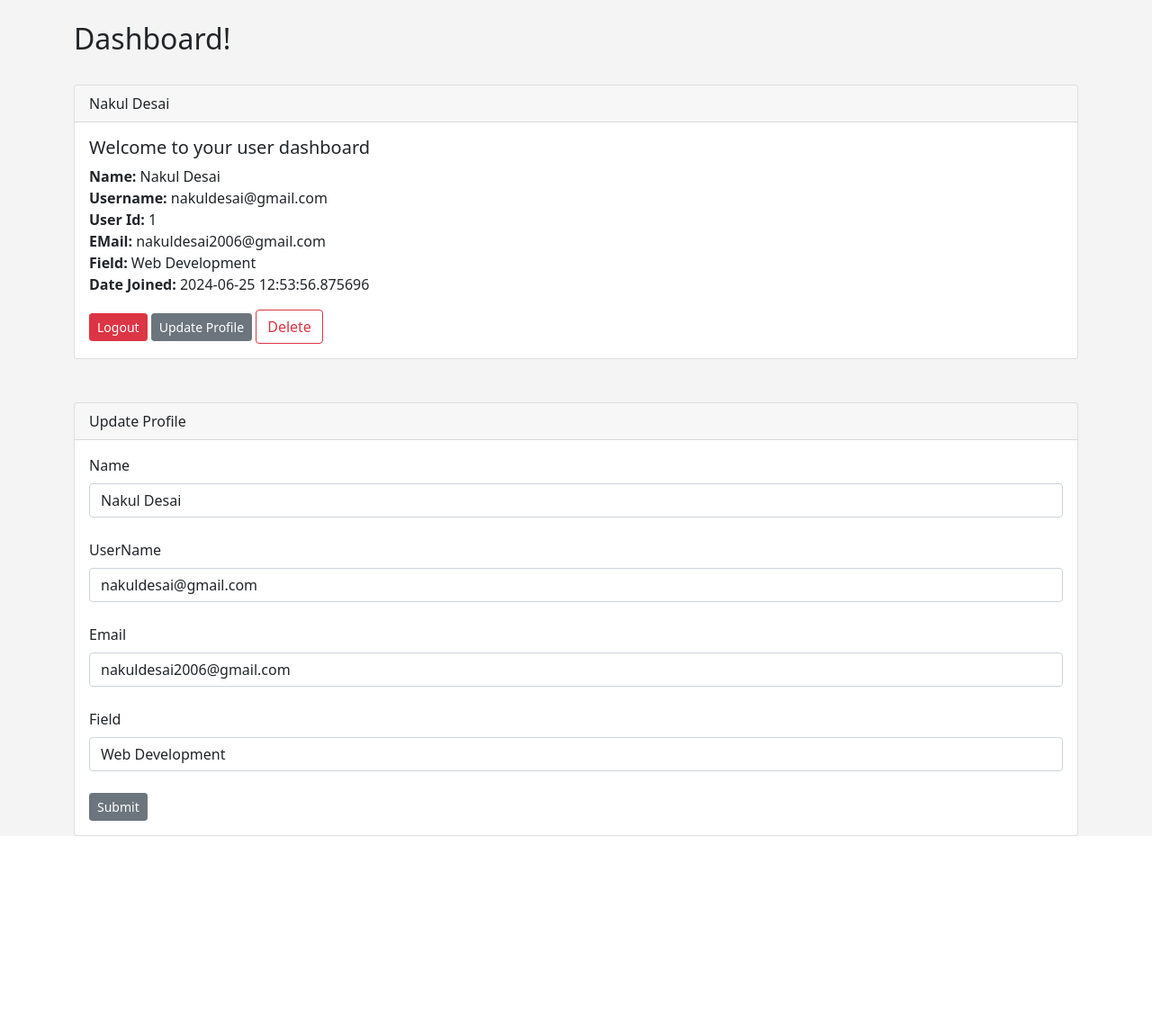
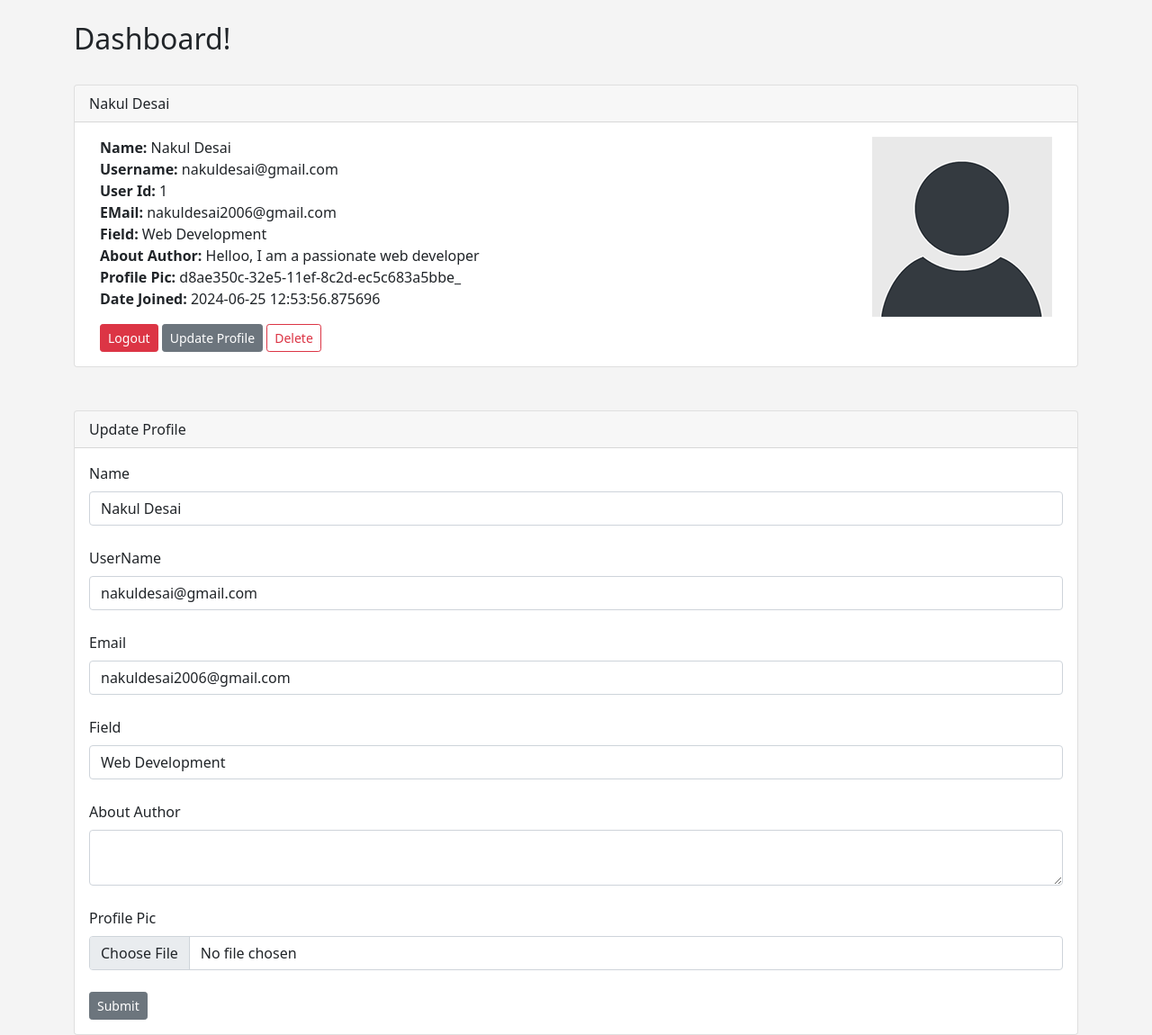
Before and after one commit to bravetiger01/flasker, a Flask app: page /dashboard in a window 1280 px wide. Shown: the part 56-1206 px from the top of the page at 90% size. Before the commit the page ends 985 px from the top, so only its background shows below. Run offline with Flask 3, Linux system fonts and the light colour scheme; a user stored in the database is signed in; some libraries are stand-ins or nearby versions.

Commit message:
profilepichalf

```diff
--- a/app.py
+++ b/app.py
@@ -3,6 +3,10 @@ from datetime import datetime
 from flask_sqlalchemy import SQLAlchemy
 from flask_migrate import Migrate
 from werkzeug.security import generate_password_hash, check_password_hash
+from werkzeug.utils import secure_filename
+
+import uuid as uuid
+import os
 
 from flask_login import UserMixin, login_user, LoginManager,login_required, logout_user, current_user
 
@@ -12,6 +16,9 @@ from flask_ckeditor import CKEditor
 
 # Create a Flask Instance
 app = Flask(__name__)
+
+UPLOAD_FOLDER = 'static/images/'
+app.config['UPLOAD_FOLDER'] = UPLOAD_FOLDER
 
 # Add CKEditor
 ckeditor = CKEditor(app)
@@ -108,8 +115,23 @@ def dashboard():
 		name_to_update.email = request.form['email']
 		name_to_update.field = request.form['field']
 		name_to_update.username = request.form['username']
+		name_to_update.about_author = request.form['about_author']
+		name_to_update.profile_pic = request.files['profile_pic']
+
+
+		# Grab File Name
+		pic_filename = secure_filename(name_to_update.profile_pic.filename)
+		# Set UUID
+		pic_name = str(uuid.uuid1()) + '_' + pic_filename
+		# Save the file
+		saver = request.files['profile_pic']
+
+
+		# Change it to a string to save to db
+		name_to_update.profile_pic = pic_name
 		try:
 			db.session.commit()
+			saver.save(os.path.join(app.config['UPLOAD_FOLDER']), pic_name)
 			flash("User Updated Successfully!")
 			return render_template("dashboard.html",
 				form=form,
@@ -417,7 +439,9 @@ class Users(db.Model,UserMixin):
 	name = db.Column(db.String(200), nullable=False)
 	email = db.Column(db.String(120), nullable=False, unique=True)
 	field = db.Column(db.String(120))
+	about_author = db.Column(db.Text(500), nullable=True)
 	date_added = db.Column(db.DateTime, default=datetime.now)
+	profile_pic = db.Column(db.String, nullable=True)
 	# Do some password stuff!
 	password_hash = db.Column(db.String(200))
 
--- a/templates/dashboard.html
+++ b/templates/dashboard.html
@@ -22,19 +22,35 @@
 		{{ current_user.name }}
 	</div>
 	<div class="card-body">
-		<h5 class="card-title">Welcome to your user dashboard</h5>
+
+		<div class="container">
+			<div class="row">
+				<div class="col-8">
 					<p class="card-text">
 						<strong>Name: </strong>{{ current_user.name }}<br>
 						<strong>Username: </strong>{{ current_user.username }}<br>
 						<strong>User Id: </strong>{{ current_user.id }}<br>
 						<strong>EMail: </strong>{{ current_user.email }}<br>
 						<strong>Field: </strong>{{ current_user.field }}<br>
+						<strong>About Author: </strong>{{ current_user.about_author }}<br>
+						<strong>Profile Pic: </strong>{{ current_user.profile_pic }}<br>
 						<strong>Date Joined: </strong>{{ current_user.date_added }}<br>
 					</p>
 					<a href="{{ url_for('logout') }}" class="btn btn-danger btn-sm">Logout</a>
 					<a href="{{url_for('update', id=current_user.id)}}" class="btn btn-secondary btn-sm">Update Profile</a>
-		<a href="{{ url_for('delete', id=current_user.id) }}" class="btn btn-outline-danger">Delete</a>
+					<a href="{{ url_for('delete', id=current_user.id) }}" class="btn btn-outline-danger btn-sm">Delete</a>
+
+
+
 				</div>
+				<div class="col-4">
+					<img src="{{ url_for('static', filename='images/default_profile_pic.png') }}" alt="" width="200" align="right">
+				</div>
+			</div>
+		</div>
+
+	</div>
+
 </div>
 
 <br><br>
@@ -44,7 +60,7 @@
 		Update Profile
 	</div>
 	<div class="card-body">
-		<form action="/dashboard" method="POST">
+		<form action="/dashboard" method="POST" enctype="multipart/form-data">
 			{{form.hidden_tag()}}
 
 			{{form.name.label(class="form-label")}}
@@ -59,6 +75,13 @@
 			{{form.field.label(class="form-label")}}
 			{{form.field(class="form-control", value=name_to_update.field)}}
 			<br>
+			{{form.about_author.label(class="form-label")}}
+			{{form.about_author(class="form-control", value=name_to_update.field)}}
+			<br>
+
+			{{form.profile_pic.label(class="form-label")}}
+			{{form.profile_pic(class="form-control", value=name_to_update.profile_pic)}}
+			<br>
 
 			{{form.submit(class="btn btn-secondary btn-sm")}}
 
--- a/templates/post.html
+++ b/templates/post.html
@@ -20,6 +20,11 @@
         {{ post.content|safe }} <br><br>
 
 
+        {% if post.poster.about_author %}
+            {{ post.poster.about_author }}
+        {% endif %}
+
+
     </div>
 
     {% if post.poster_id == current_user.id %}
--- a/webforms.py
+++ b/webforms.py
@@ -1,8 +1,9 @@
 from flask_wtf import FlaskForm
-from wtforms import StringField, SubmitField, PasswordField, BooleanField, ValidationError
-from wtforms.validators import DataRequired, EqualTo, Length
+from wtforms import StringField, SubmitField, PasswordField, TextAreaField
+from wtforms.validators import DataRequired, EqualTo
 from wtforms.widgets import TextArea
 from flask_ckeditor import CKEditorField
+from flask_wtf.file import FileField
 
 # Search Form
 class SearchForm(FlaskForm):
@@ -31,8 +32,10 @@ class UserForm(FlaskForm):
 	username = StringField("UserName", validators=[DataRequired()])
 	email = StringField("Email", validators=[DataRequired()])
 	field = StringField("Field")
+	about_author = TextAreaField("About Author")
 	password_hash = PasswordField('Password', validators=[DataRequired(), EqualTo('password_hash2', message='Passwords Must Match!')])
 	password_hash2 = PasswordField('Confirm Password', validators=[DataRequired()])
+	profile_pic = FileField('Profile Pic')
 	submit = SubmitField("Submit")
 
 class PasswordForm(FlaskForm):
```
Also changed, not shown: migrations/versions/8949b54842ae_added_profile_pic.py (added, +32 -0 lines), migrations/versions/966044ab0d83_about_author.py (added, +32 -0 lines), instance/users.db, static/images/default_profile_pic.png (added). Lines whose indentation alone changed are shown as unchanged.
